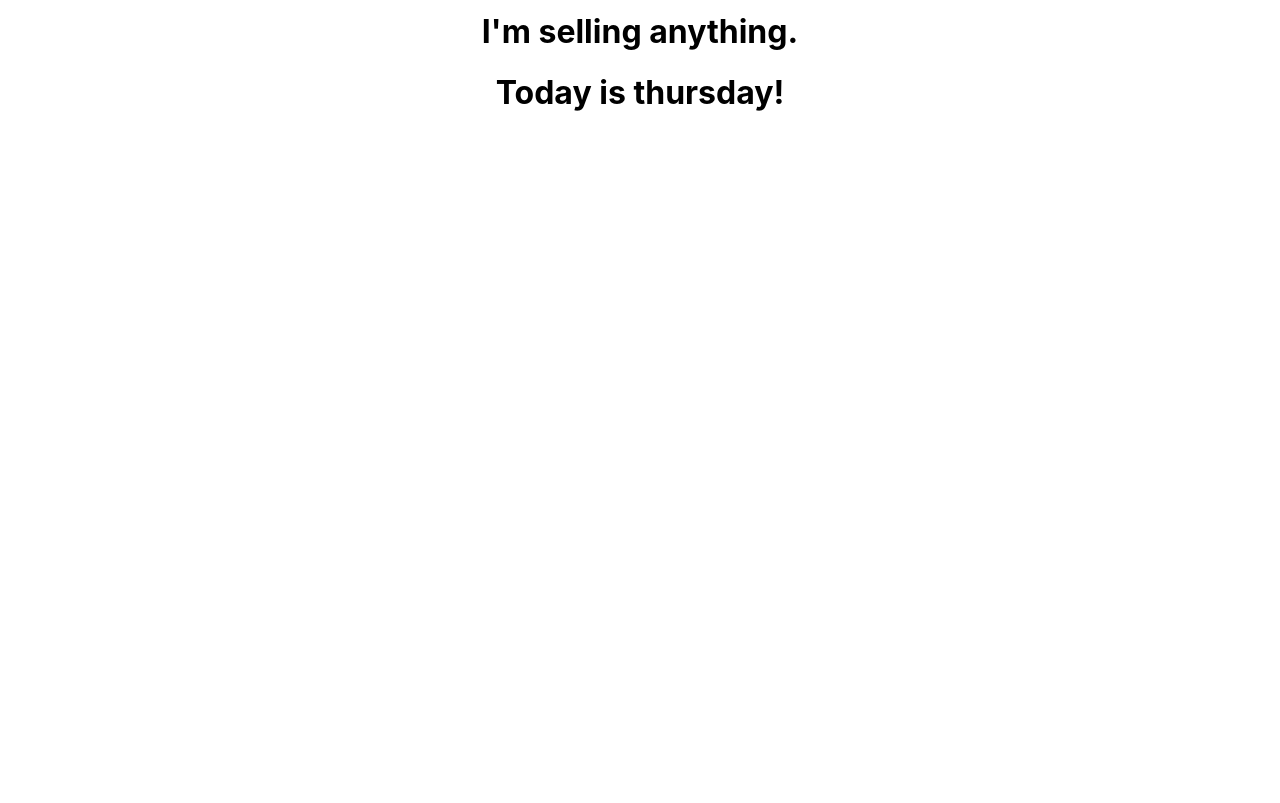
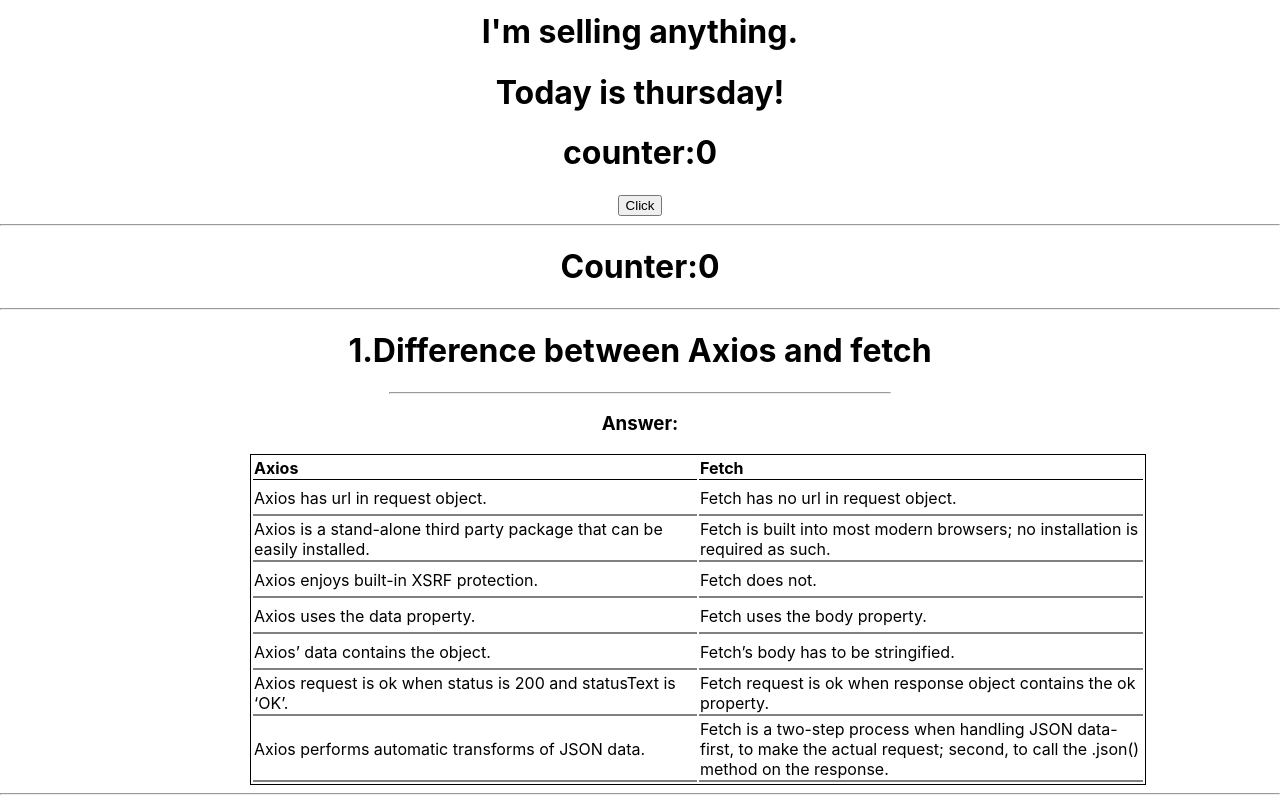
Before and after one commit to SONY078/React-Preparation, a React (Create React App) app: page / in a window 1280 px wide. Shown: the part 420-1223 px from the top of the page. Before the commit the page ends 800 px from the top, so only its background shows below. Built offline with nearby package versions, Linux system fonts and the light colour scheme.

Commit message:
Update App.js

```diff
--- a/src/App.js
+++ b/src/App.js
@@ -12,6 +12,10 @@
 import Navbar from './IDAY2/Navb';
 import NotFound from './IDAY2/Not';
 
+import Iday3 from './IDAY3/iday-3';
+import UseEffect from './IDAY3/UseEffect';
+import UseS from './IDAY3/UseS';
+
 function App() {
   return (
     <div className="App">
@@ -21,6 +25,12 @@
         <Parent />
       <Store/>
       <Week day="thursday"/>
+     <UseS/>
+      <hr/>
+      <UseEffect/>
+      <hr/>
+      <Iday3/>
+      <hr/>
         <Routes>
           <Route path="/home" element={<Home />} />
           <Route path="/contact" element={<Contact />} />
```
